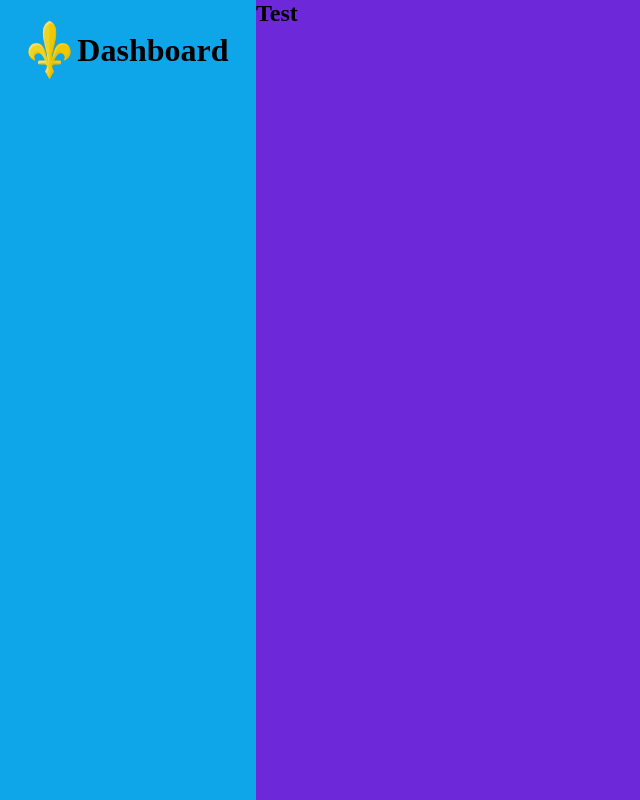
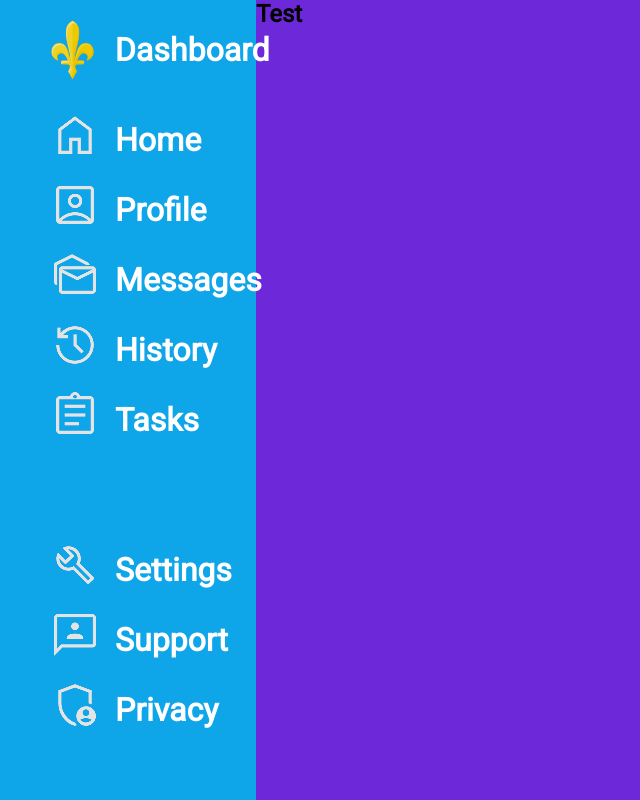
Before and after one commit to ERahic/Admin-Dashboard---The-Odin-Project, a plain HTML site: page index.html in a window 1280 px wide. Shown: the whole page, without its empty margins (0-640 px from the left). Drawn offline with Linux system fonts and the light colour scheme.

Commit message:
Added styling to dashboard. Added icon's from google fonts as well as using the Roboto font for the entire webpage.

```diff
--- a/index.html
+++ b/index.html
@@ -9,9 +9,46 @@
   <body>
     <div class="main-grid">
       <div class="sidebar">
-        <div class="logo-dashboard">
+        <div class="logo-text">
           <img src="Zlatni_Ljiljan.png" alt="Logo" />
           <h1>Dashboard</h1>
+        </div>
+        <div class="sidebar-options-top">
+          <div class="icon-text">
+            <img src="home-icon.png" alt="Home" />
+            <p>Home</p>
+          </div>
+          <div class="icon-text">
+            <img src="profile.png" alt="Profile" />
+            <p>Profile</p>
+          </div>
+          <div class="icon-text">
+            <img src="messages.png" alt="Messages" />
+            <p>Messages</p>
+          </div>
+          <div class="icon-text">
+            <img src="history.png" alt="History" />
+            <p>History</p>
+          </div>
+          <div class="icon-text">
+            <img src="tasks.png" alt="Tasks" />
+            <p>Tasks</p>
+          </div>
+        </div>
+        <div class="sidebar-options-bottom">
+          <div class="icon-text">
+            <img src="settings.png" alt="Settings" />
+            <p>Settings</p>
+          </div>
+
+          <div class="icon-text">
+            <img src="support.png" alt="Support" />
+            <p>Support</p>
+          </div>
+          <div class="icon-text">
+            <img src="privacy.png" alt="Privacy" />
+            <p>Privacy</p>
+          </div>
         </div>
       </div>
       <div class="main"><h2>Test</h2></div>
--- a/style.css
+++ b/style.css
@@ -1,7 +1,55 @@
+@import url("https://fonts.googleapis.com/css2?family=Roboto&display=swap");
+
 * {
   margin: 0;
   padding: 0;
   caret-color: transparent;
+}
+
+body {
+  font-family: Roboto, sans-serif;
+  font-weight: bold;
+}
+
+.sidebar {
+  background-color: rgb(14, 165, 233);
+  height: 100vh;
+  color: white;
+}
+
+.logo-text {
+  display: flex;
+  flex-direction: row;
+  justify-content: flex-start;
+  align-items: center;
+  gap: 20px;
+  padding: 10px;
+  margin-top: 10px;
+  margin-left: 40px;
+}
+
+.logo-text > img {
+  height: 60px;
+  width: auto;
+}
+
+.icon-text {
+  display: flex;
+  flex-direction: row;
+  align-items: center;
+  justify-content: flex-start;
+  margin-top: 20px;
+  margin-left: 50px;
+}
+
+.icon-text p {
+  margin-left: 15px;
+  margin-top: 10px;
+  font-size: 2rem;
+}
+
+.sidebar-options-bottom {
+  margin-top: 100px;
 }
 
 .main-grid {
@@ -10,23 +58,3 @@
   grid-template-columns: 20% 80%;
   height: 100vh;
 }
-
-.sidebar {
-  background-color: rgb(14, 165, 233);
-  height: 100vh;
-}
-
-.logo-dashboard {
-  display: flex;
-  flex-direction: row;
-  justify-content: center;
-  align-items: center;
-  gap: 5px;
-  padding: 10px;
-  margin-top: 10px;
-}
-
-.logo-dashboard > img {
-  height: 60px;
-  width: auto;
-}
```
Also changed, not shown: history.png (added), home-icon.png (added), messages.png (added), privacy.png (added), profile.png (added), settings.png (added), support.png (added), tasks.png (added).
